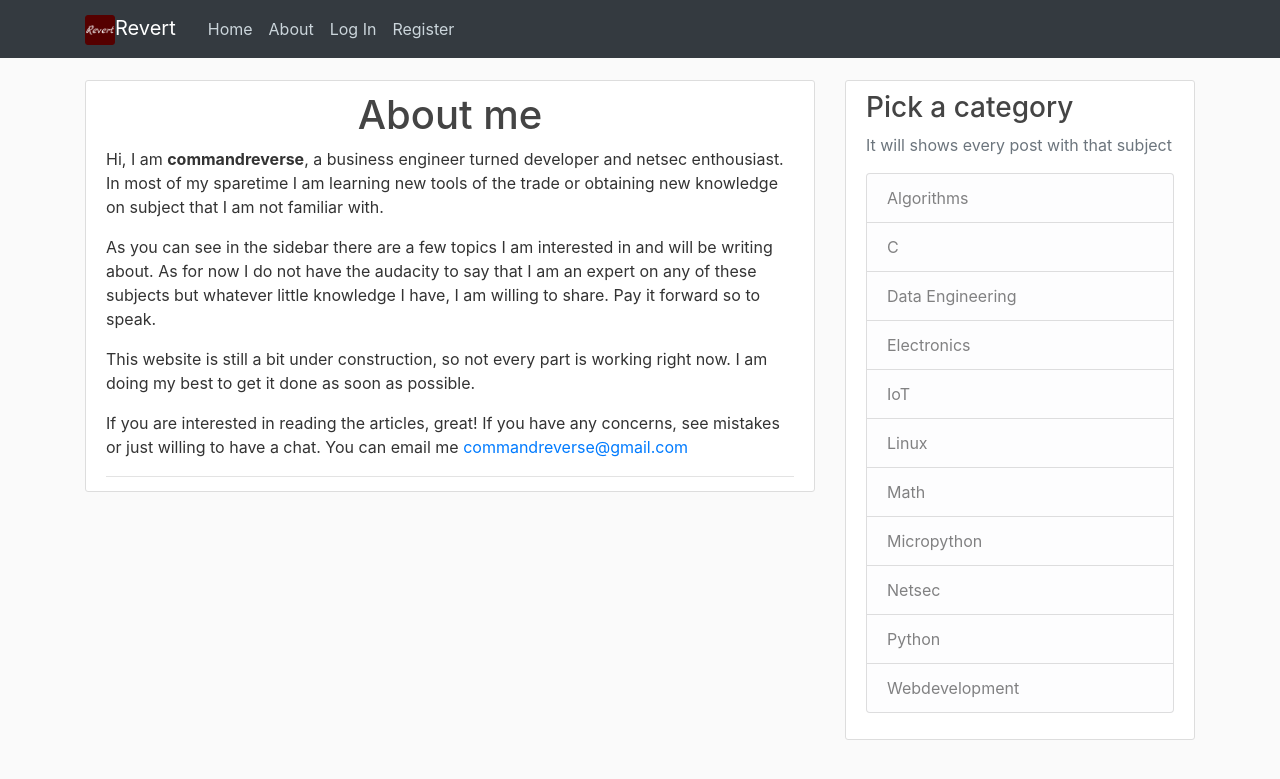
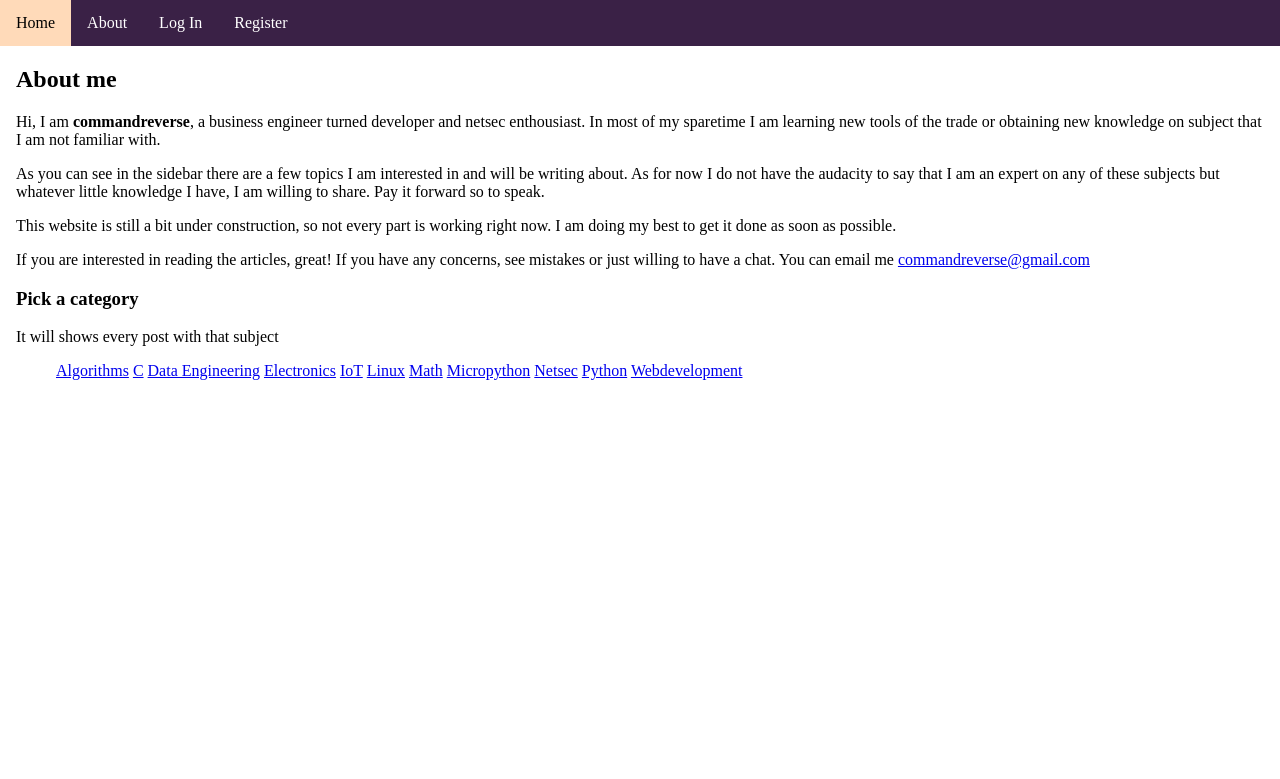
Before and after one commit to Sp00kyB00k/personal_blog, a Flask app: page /about in a window 1280 px wide. Shown: the top 779 px of the page. Run offline with Flask 2, Linux system fonts and the light colour scheme; parts of the project's set-up code (start-up, migrations or seed data) failed here and were passed over; some libraries are stand-ins or nearby versions.

Commit message:
start of redesign front-end

```diff
--- a/personal_blog/static/style.css
+++ b/personal_blog/static/style.css
@@ -1,116 +1,49 @@
 body {
-  background: #fafafa;
-  color: #333333;
-  margin-top: 5rem;
+  margin: 0;
 }
 
-h1, h2, h3, h4, h5, h6 {
-  color: #444444;
+.navbar {
+  position: fixed;
+  list-style-type: none;
+  width: 100%;
+  top: 0;
+  margin: 0px;
+  padding: 0px;
+  overflow: hidden;
+  background-color: rgb(58, 33, 70);
 }
 
-.navbar-custom {
-  background-color: #ff5500;
-}
-.site-header .navbar-nav .nav-link {
-  color: #cbd5db;
-}
-
-.site-header .navbar-nav .nav-link:hover {
-  color: #ffffff;
-}
-
-.site-header .navbar-nav .nav-link.active {
-  font-weight: 500;
-}
-
-.content-section {
-  background: #ffffff;
-  padding: 10px 20px;
-  border: 1px solid #dddddd;
-  border-radius: 3px;
-  margin-bottom: 20px;
-}
-
-.article-title {
-  color: #444444;
+.nav-item {
+  float: left;
+  display: block;
+  color: white;
   text-align: center;
-}
-
-a.article-title:hover {
-  color: #428bca;
-  text-align: center;
+  padding: 14px 16px;
   text-decoration: none;
 }
 
-.article-img {
-  height: 65px;
-  width: 65px;
-  margin-right: 16px;
+.nav-item:hover {
+  color: black;
+  background-color: peachpuff;
 }
 
-.article-metadata {
-  padding-bottom: 1px;
-  margin-bottom: 4px;
-  border-bottom: 1px solid #e3e3e3
+.rounded-circle {
+  border-radius: 50%;
 }
 
-.article-metadata a:hover {
-  color: #333;
-  text-decoration: none;
+.article-img {
+  height: 40px;
+  width: 40px;
 }
 
-.article-svg {
-  width: 25px;
-  height: 25px;
-  vertical-align: middle;
+.main {
+  padding: 16px;
+  margin-top: 30px;
 }
 
-.account-img {
-  height: 125px;
-  width: 125px;
-  margin-right: 20px;
-  margin-bottom: 16px;
+.container
+{
+  border: 1px;
+  border-color: black;
+  border-radius: 10%;
 }
-
-.account-heading {
-  font-size: 2.5rem;
-}
-
-ul.comments {
-  list-style-type: none;
-  padding: 0px;
-  margin: 16px 0px 0px 0px;
-}
-ul.comments li.comment {
-  margin-left: 32px;
-  padding: 8px;
-  border-bottom: 1px solid #e0e0e0;
-}
-ul.comments li.comment:nth-child(1) {
-  border-top: 1px solid #e0e0e0;
-}
-ul.comments li.comment:hover {
-  background-color: #f0f0f0;
-}
-div.comment-date {
-  float: right;
-}
-div.comment-author {
-  font-weight: bold;
-}
-div.comment-thumbnail {
-  position: absolute;
-}
-div.comment-content {
-  margin-left: 48px;
-  min-height: 48px;
-}
-div.comment-form {
-  margin: 16px 0px 16px 32px;
-}
-div.pagination {
-  width: 100%;
-  text-align: right;
-  padding: 0px;
-  margin: 0px;
-}
--- a/personal_blog/templates/base.html
+++ b/personal_blog/templates/base.html
@@ -3,10 +3,7 @@
     <head>
         <!-- Required meta tags -->
         <meta charset="utf-8">
-        <meta name="viewport" content="width=device-width, initial-scale=1, shrink-to-fit=no">
-
-        <!-- Bootstrap CSS -->
-        <link rel="stylesheet" href="https://stackpath.bootstrapcdn.com/bootstrap/4.1.3/css/bootstrap.min.css" integrity="sha384-MCw98/SFnGE8fJT3GXwEOngsV7Zt27NXFoaoApmYm81iuXoPkFOJwJ8ERdknLPMO" crossorigin="anonymous">
+        <meta name="viewport" content="width=device-width, initial-scale=1">
 
         <!-- Custom CSS -->
         <link rel="stylesheet" type="text/css" href="{{ url_for('static', filename='style.css') }}">
@@ -27,36 +24,28 @@
         {% endif %}
     </head>
     <body>
-      <header class="site-header">
-        <nav class="navbar navbar-expand-md navbar-dark bg-dark fixed-top">
-          <div class="container">
-            <a class="navbar-brand mr-4" href="/">
-              <img src="{{ url_for('static', filename='revert.png') }}" width="30" height="30" alt="">Revert</a>
-            <div class="collapse navbar-collapse">
-              <div class="navbar-nav mr-auto">
-                  <a class="nav-item nav-link" href="{{ url_for('main.index') }}">Home</a>
-                  <a class="nav-item nav-link" href="{{ url_for('main.about') }}">About</a>
+      <header>
+        <ul class=navbar>
+          <li><a class="nav-item" href="{{ url_for('main.index') }}">Home</a></li>
+          <li><a class="nav-item" href="{{ url_for('main.about') }}">About</a></li>
           {% if current_user.is_authenticated %}
-                  <a class="nav-item nav-link" href="{{ url_for('main.user', username=current_user.username) }}">Profile</a>
+            <li><a class="nav-item" href="{{ url_for('main.user', username=current_user.username) }}">Profile</a></li>
           {% if current_user.can(Permission.WRITE) %}
-                    <a class="nav-item nav-link" href="{{ url_for('posts.write_post') }}">New Post</a>
+            <li><a class="nav-item" href="{{ url_for('posts.write_post') }}">New Post</a></li>
           {% endif %}
           {% if current_user.can(Permission.MODERATE) %}
-                  <a class="nav-item nav-link" href="{{ url_for('main.moderate') }}">Moderate Comments</a>
+            <li><a class="nav-item" href="{{ url_for('main.moderate') }}">Moderate Comments</a></li>
           {% endif %}
-                  <a class="nav-item nav-link" href="{{ url_for('auth.change_password') }}">Change Password</a>
-                  <a class="nav-item nav-link" href="{{ url_for('auth.change_email_request') }}">Change Email</a>
-                  <a class="nav-item nav-link" href="{{ url_for('auth.logout') }}">Log Out</a>
+          <li><a class="nav-item" href="{{ url_for('auth.change_password') }}">Change Password</a></li>
+          <li><a class="nav-item" href="{{ url_for('auth.change_email_request') }}">Change Email</a></li>
+          <li><a class="nav-item" href="{{ url_for('auth.logout') }}">Log Out</a></li>
           {% else %}
-                  <a class="nav-item nav-link" href="{{ url_for('auth.login') }}">Log In</a>
-                  <a class="nav-item nav-link" href="{{ url_for('auth.register') }}">Register</a>
+            <li><a class="nav-item" href="{{ url_for('auth.login') }}">Log In</a></li>
+            <li><a class="nav-item" href="{{ url_for('auth.register') }}">Register</a></li>
           {% endif %}
-              </div>
-            </div>
-          </div>
-        </nav>
+        </ul>
       </header>
-      <main role="main" class="container">
+      <main role="main" class="main">
         <div class="row">
           <div class="col-md-8">
               {% for message in get_flashed_messages() %}
@@ -91,10 +80,5 @@
           {% endblock %}
         </div>
       </main>
-      <!-- Optional JavaScript -->
-      <!-- jQuery first, then Popper.js, then Bootstrap JS -->
-      <script src="https://code.jquery.com/jquery-3.3.1.slim.min.js" integrity="sha384-q8i/X+965DzO0rT7abK41JStQIAqVgRVzpbzo5smXKp4YfRvH+8abtTE1Pi6jizo" crossorigin="anonymous"></script>
-      <script src="https://cdnjs.cloudflare.com/ajax/libs/popper.js/1.14.3/umd/popper.min.js" integrity="sha384-ZMP7rVo3mIykV+2+9J3UJ46jBk0WLaUAdn689aCwoqbBJiSnjAK/l8WvCWPIPm49" crossorigin="anonymous"></script>
-      <script src="https://stackpath.bootstrapcdn.com/bootstrap/4.1.3/js/bootstrap.min.js" integrity="sha384-ChfqqxuZUCnJSK3+MXmPNIyE6ZbWh2IMqE241rYiqJxyMiZ6OW/JmZQ5stwEULTy" crossorigin="anonymous"></script>
     </body>
 </html>
--- a/run.py
+++ b/run.py
@@ -13,7 +13,7 @@ from personal_blog import create_app, db
 from personal_blog.models import User, Role, Permission, Post, \
     Category, Comment
 
-app = create_app('unix')
+app = create_app('default')
 migrate = Migrate(app, db)
 
 
```
Also changed, not shown: 1 other file. Lines whose indentation alone changed are shown as unchanged.
